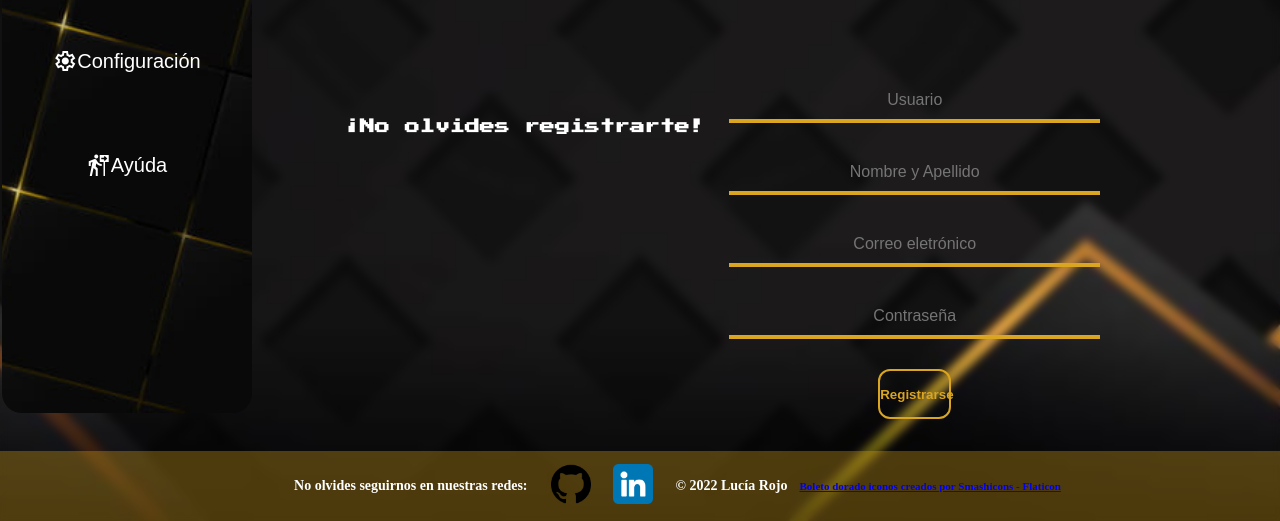
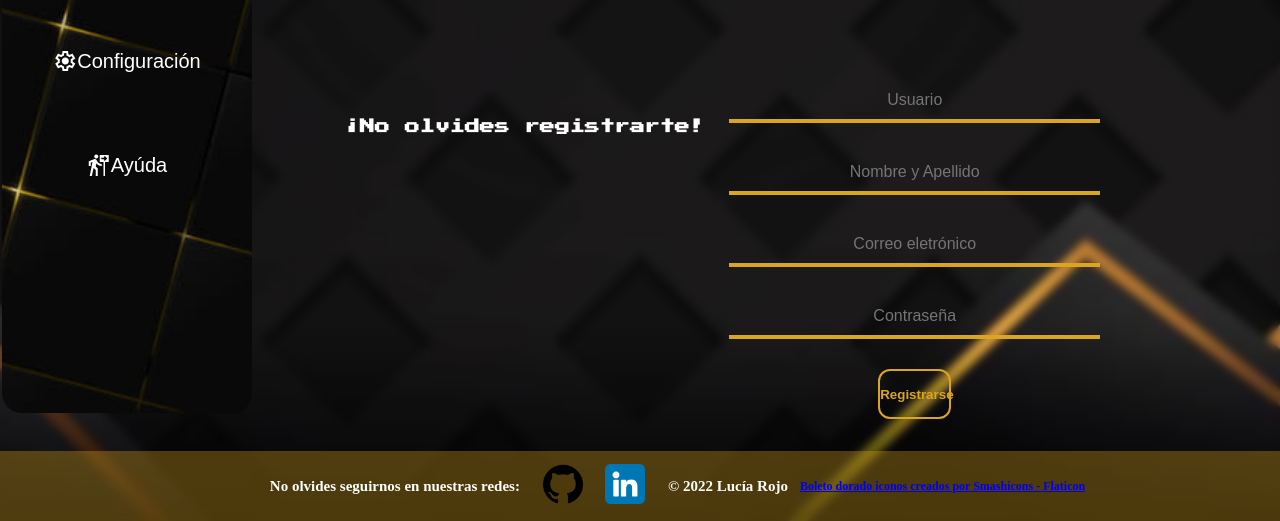
Before and after one commit to LuciRojo/Reto-Tzuzul-2, a plain HTML site: page index.html in a window 1280 px wide. Shown: the part 919-1440 px from the top of the page. Drawn offline with nearby package versions, Linux system fonts and the light colour scheme; a web font is replaced by a local one.

Commit message:
Arreglos finales

```diff
--- a/style.css
+++ b/style.css
@@ -324,7 +324,7 @@ h2{
 h4{
     color: white;
     margin: 0 12px;
-    font-size: 14px;
+    font-size: 15px;
 }
 
 .iconos{
@@ -333,6 +333,6 @@ h4{
     margin: 0 11px;
 }
 .credit{
-    font-size: 11px;
+    font-size: 12px;
 }
 /* Fin de arreglos de main */
```
